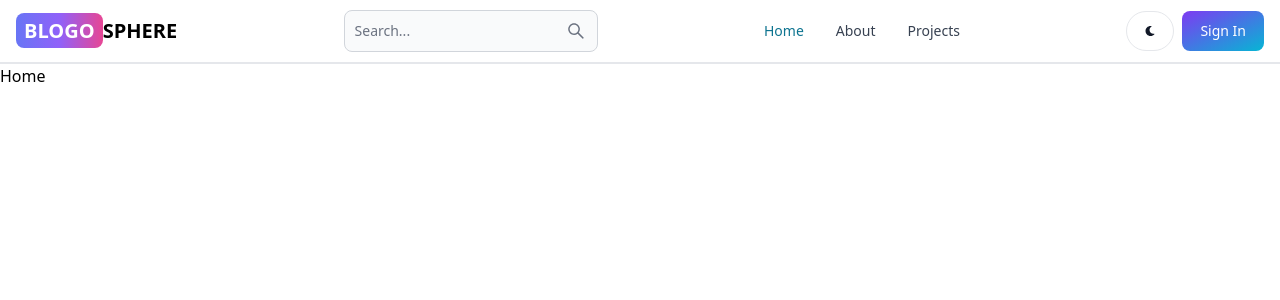
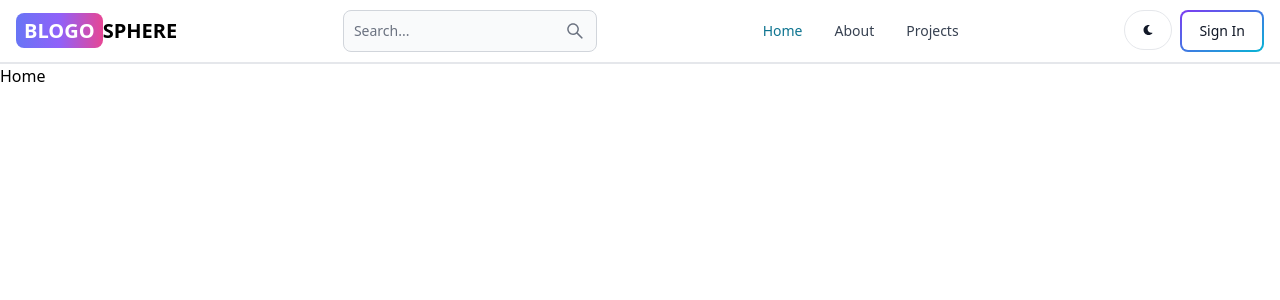
Before and after one commit to avanish7390/BLOGOSPHERE, a React (Vite) app in the folder client/: page / in a window 1280 px wide. Shown: the top 300 px of the page. Built offline with nearby package versions, Linux system fonts and the light colour scheme.

Commit message:
update header section

```diff
--- a/client/src/components/Header.jsx
+++ b/client/src/components/Header.jsx
@@ -26,7 +26,7 @@ export default function Header() {
                 <FaMoon/>
             </Button>
              <Link to="/sign-in">
-                <Button gradientDuoTone="purpleToBlue">
+                <Button gradientDuoTone="purpleToBlue" outline>
                     Sign In
                 </Button>
              </Link>
```
